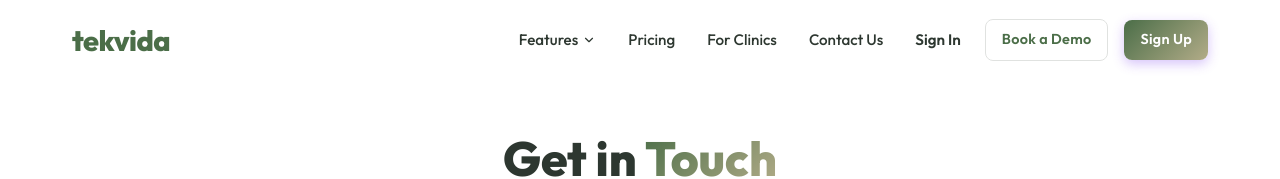
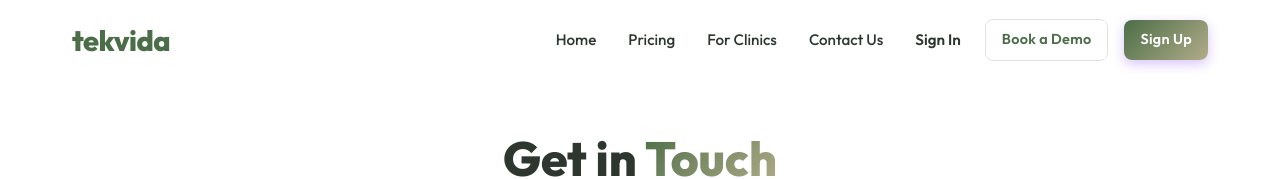
Before and after one commit to Danialjatt/Tekvia.Danial, a React (Vite) app: page /contact in a window 1280 px wide. Shown: the top 179 px of the page. Built offline with nearby package versions, Linux system fonts and the light colour scheme.

Commit message:
eigth commit

```diff
--- a/src/App.jsx
+++ b/src/App.jsx
@@ -10,6 +10,7 @@ function App() {
       <Navbar />
       <Routes>
         <Route path="/" element={<Home />} />
+        <Route path="/home" element={<Home />} />
         <Route path="/contact" element={<ContactUs />} />
       </Routes>
       <Footer />
--- a/src/components/ContactUs.jsx
+++ b/src/components/ContactUs.jsx
@@ -38,7 +38,7 @@ const ContactUs = () => {
                         <p className="info-desc">Fill up the form and our Team will get back to you within 24 hours.</p>
 
                         <div className="info-items">
-                            <div className="info-item">
+                            <a href="mailto:hello@tekvida.com" className="info-item link-item">
                                 <div className="icon-box p-blue">
                                     <Mail size={24} />
                                 </div>
@@ -46,9 +46,9 @@ const ContactUs = () => {
                                     <h3>Email</h3>
                                     <p>hello@tekvida.com</p>
                                 </div>
-                            </div>
+                            </a>
 
-                            <div className="info-item">
+                            <a href="tel:+15551234567" className="info-item link-item">
                                 <div className="icon-box p-purple">
                                     <Phone size={24} />
                                 </div>
@@ -56,9 +56,9 @@ const ContactUs = () => {
                                     <h3>Phone</h3>
                                     <p>+1 (555) 123-4567</p>
                                 </div>
-                            </div>
+                            </a>
 
-                            <div className="info-item">
+                            <a href="https://maps.google.com/?q=123+Innovation+Dr,+Tech+City,+TC+90210" target="_blank" rel="noopener noreferrer" className="info-item link-item">
                                 <div className="icon-box p-green">
                                     <MapPin size={24} />
                                 </div>
@@ -66,7 +66,7 @@ const ContactUs = () => {
                                     <h3>Office</h3>
                                     <p>123 Innovation Dr,<br />Tech City, TC 90210</p>
                                 </div>
-                            </div>
+                            </a>
                         </div>
 
                         <div className="social-links">
--- a/src/components/Navbar.jsx
+++ b/src/components/Navbar.jsx
@@ -25,7 +25,7 @@ const Navbar = () => {
                 <div className="desktop-menu">
                     <ul className="nav-links">
                         <li className="nav-item">
-                            <a href="/#features">Features <ChevronDown size={14} /></a>
+                            <Link to="/">Home</Link>
                         </li>
                         <li className="nav-item"><a href="/#pricing">Pricing</a></li>
                         <li className="nav-item"><a href="/#clinics">For Clinics</a></li>
@@ -49,7 +49,7 @@ const Navbar = () => {
                 {isMobileMenuOpen && (
                     <div className="mobile-menu">
                         <ul className="mobile-nav-links">
-                            <li><a href="/#features">Features</a></li>
+                            <li><Link to="/" onClick={() => setIsMobileMenuOpen(false)}>Home</Link></li>
                             <li><a href="/#pricing">Pricing</a></li>
                             <li><a href="/#clinics">For Clinics</a></li>
                             <li><Link to="/contact" onClick={() => setIsMobileMenuOpen(false)}>Contact Us</Link></li>
```
